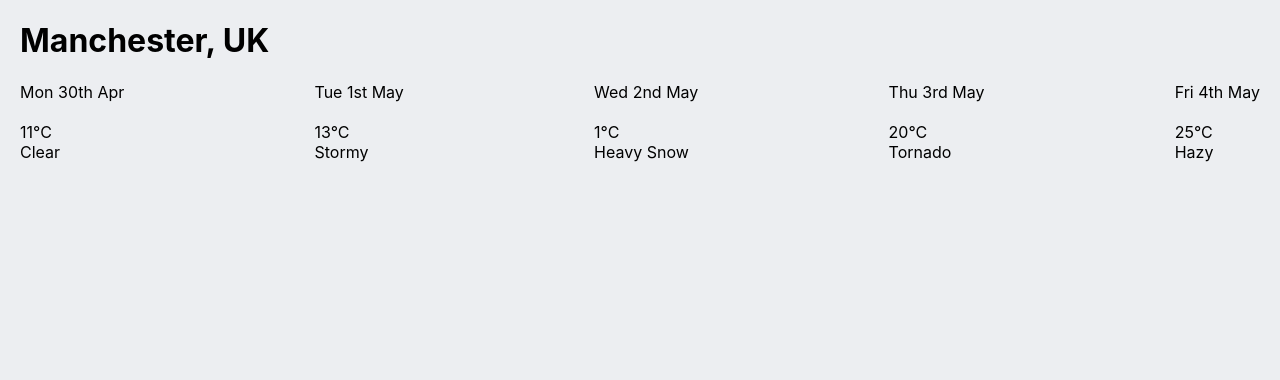
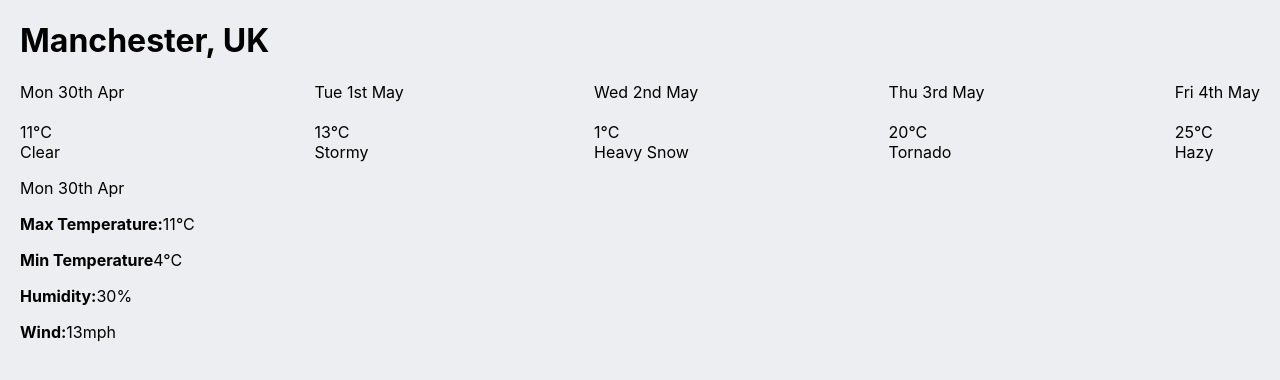
Before and after one commit to ninaspray/Weather_App, a React (Create React App) app: page / in a window 1280 px wide. Shown: the top 380 px of the page. Built offline with nearby package versions, Linux system fonts and the light colour scheme; some icons are missing.

Commit message:
Added Forecast Details as a component

```diff
--- a/src/components/App.js
+++ b/src/components/App.js
@@ -2,15 +2,18 @@ import React from 'react';
 import LocationDetails from './LocationDetails';
 import PropTypes from 'prop-types';
 import ForecastSummaries from './ForecastSummaries';
+import ForecastDetails from './ForecastDetails';
 
 //import CSS
 import '../styles/App.css';
+
 
 const App = ({ forecasts, location }) => {
   return (
     <div className="weather-app">
       <LocationDetails city={location.city} country={location.country} />
       <ForecastSummaries forecasts={forecasts} />
+      <ForecastDetails forecast={forecasts[0]}/>
     </div>
   );
 };
```
Also changed, not shown: src/components/ForecastDetails.js (+3 -5 lines).
